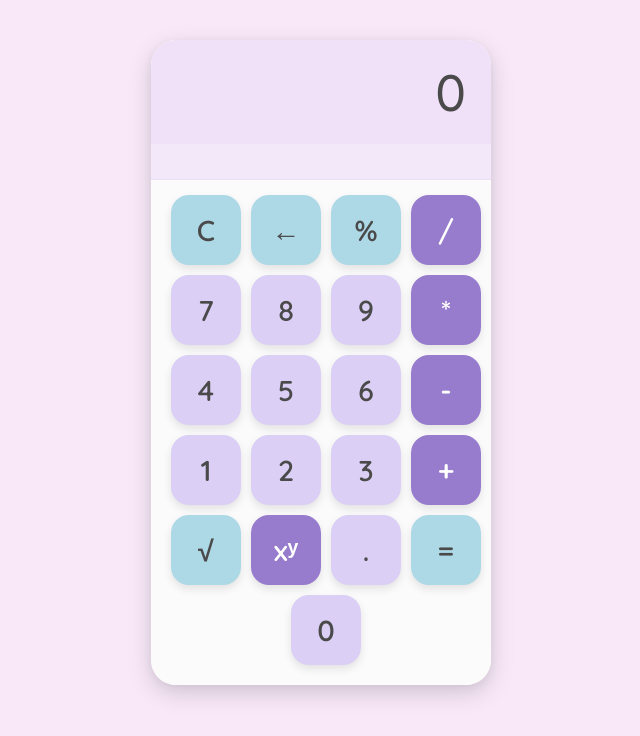
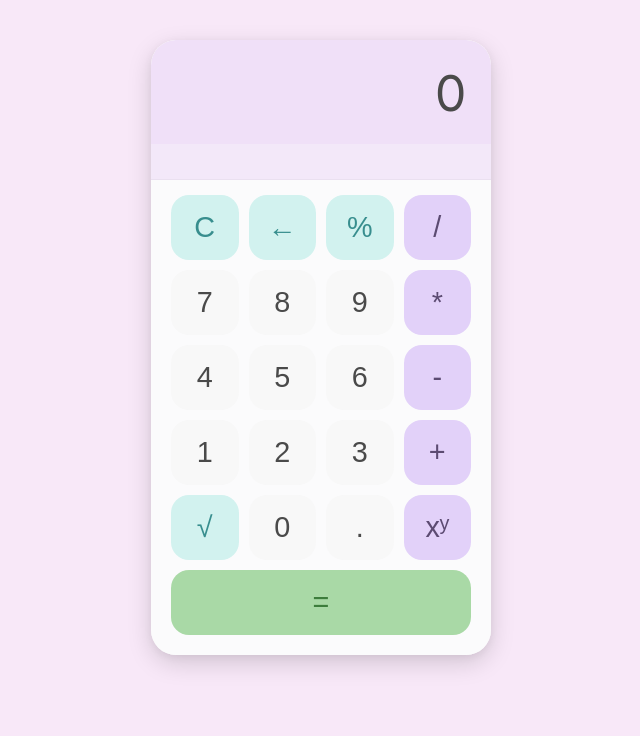
Before and after one commit to ferllak/angular-hesap-makinesi, an Angular app in the folder hesap-makinesi/: page / in a window 1280 px wide. Shown: the top 736 px of the page, without its empty margins (319-959 px from the left). Built offline with nearby package versions, Linux system fonts and the light colour scheme.

Commit message:
Hesap makinesi tuş düzeni güncellendi: 0 ve üslü sayı yerleri değişti, eşittir butonu alt satırı kapladı.

```diff
--- a/hesap-makinesi/src/app/button/button.html
+++ b/hesap-makinesi/src/app/button/button.html
@@ -1,2 +1,2 @@
 <button [class]="type" (click)="onClick()">
-  {{ value }} </button>
+  {{ text ? text : value }} </button>
--- a/hesap-makinesi/src/app/button/button.scss
+++ b/hesap-makinesi/src/app/button/button.scss
@@ -1,71 +1,63 @@
-/* Renk Paleti - FOTOĞRAFTA GÖRDÜĞÜM RENKLERE YAKIN */
-$ana-lila: #DCCFF5; // Genel buton arka planı
-$operator-lila: #977BCC; // Operatörler için daha koyu lila
-$action-acik-mavi: #ADD8E6; // C, ←, % için açık mavi (Fotoğraftaki açık maviye yakın)
-$equal-yesil: #8BC34A; // Eşittir için yeşil (Fotoğraftaki yeşile yakın)
-$sayi-yazi: #4A4A4A; // Sayılar için koyu gri yazı
-$operator-yazi: #FFFFFF; // Operatörler için beyaz yazı
+@use "sass:color"; // << Düzeltildi: Bu satır dosyanın en başında olmalı
 
-// Butonların temel boyutunu ve boşlukları buraya değişken olarak ekliyoruz
-$button-size: 70px; // Buton boyutu
-$grid-gap: 10px; // Izgara boşluğu
-
+/* ButtonComponent'in içindeki <button> elemanı için genel stiller */
 button {
-  padding: 0;
-  width: $button-size; // Sabit piksel genişliği
-  height: $button-size; // Sabit piksel yüksekliği (kare olması için)
+  width: 100%;
+  height: 65px;
+  border-radius: 18px;
   font-size: 1.8em;
+  font-weight: 500;
   border: none;
   cursor: pointer;
-  outline: none;
-  transition: background-color 0.2s ease, transform 0.1s ease, box-shadow 0.1s ease;
-  color: $sayi-yazi;
-  background-color: $ana-lila;
-  border-radius: 18px; // Yuvarlak köşeler
-  box-shadow: 0 4px 8px rgba(0, 0, 0, 0.1);
-  font-family: 'Quicksand', sans-serif;
-  font-weight: 600;
+  transition: background-color 0.2s ease, box-shadow 0.2s ease;
 
-  display: flex;
-  justify-content: center;
-  align-items: center;
+  // Varsayılan nötr renkler (eğer type sınıfı eşleşmezse)
+  background-color: #ECEFF4; // Açık gri
+  color: #4A4A4A; // Koyu gri yazı
 
-  /* Sayı Butonları */
-  &.number {
-    background-color: $ana-lila;
-    color: $sayi-yazi;
+  &:active {
+    transform: translateY(1px); // Tıklanınca hafifçe basılma efekti
+  }
 }
 
-  /* Operatör Butonları (+, -, *, /) */
-  &.operator {
-    background-color: $operator-lila;
-    color: $operator-yazi;
+/* Tipine göre buton stilleri */
+// Bu stiller Angular'daki [class]="type" bağlaması sayesinde uygulanır.
+// Örneğin: <button [class]="'number'"> -> <button class="number">
+button.number {
+  background-color: #F8F8F8;
+  &:hover {
+    background-color: #E0E0E0;
+  }
 }
 
-  /* İşlem Butonları (C, ←, %, √) */
-  &.action {
-    background-color: $action-acik-mavi;
-    color: $sayi-yazi;
+button.operator {
+  background-color: #E2D1F9; // Lila tonu
+  color: #5C4B72; // Koyu mor yazı
+  &:hover {
+    background-color: color.adjust(#E2D1F9, $lightness: -5%);
+  }
 }
 
-  /* Eşittir (=) Butonu - Özel Stil */
-  &.equal-button {
-    background-color: $equal-yesil;
-    color: $operator-yazi;
-    font-weight: 700;
+button.action {
+  background-color: #D2F2EF; // Aqua/turkuaz tonu
+  color: #388E8E; // Koyu turkuaz yazı
+  &:hover {
+    background-color: color.adjust(#D2F2EF, $lightness: -5%);
+  }
 }
 
-  /* "0" Butonu için özel stil */
-  &.span-two {
-    grid-column: span 2; // İki sütun kaplar
-    border-radius: 32px; // Oval bir görünüm için daha fazla yuvarlaklık
-    // Genişliğini hesaplıyoruz: (2 * buton boyutu) + (1 * boşluk)
-    width: calc( (2 * #{$button-size}) + #{$grid-gap} );
+/* Eşittir butonu için özel stil (eğer type="equal" kullanıldıysa) */
+button.equal { // type="equal" olarak tanımlandığı için class="equal" olur
+  background-color: #A9D9A6; // Yeşil tonu
+  color: #3D7D3C; // Koyu yeşil yazı
+  &:hover {
+    background-color: color.adjust(#A9D9A6, $lightness: -5%);
+  }
 }
 
-  /* Tıklama Efekti */
-  &:active {
-    transform: scale(0.95);
-    box-shadow: 0 2px 5px rgba(0, 0, 0, 0.2);
+/* app-button.span-two class'ı, calculator.html'de host elemente uygulanır */
+/* Bu nedenle, o elemanın içindeki butonu hedeflemeliyiz. */
+:host(.span-two) button {
+  // Bu kısım, 0 butonu için özel bir genişlik veya hizalama gerekiyorsa kullanılabilir.
+  // Şu an için calculator.scss'deki grid-column düzenlemesi yeterli olduğu için boş bırakıyorum.
 }
-}
--- a/hesap-makinesi/src/app/button/button.ts
+++ b/hesap-makinesi/src/app/button/button.ts
@@ -1,27 +1,31 @@
 import { Component, Input, Output, EventEmitter } from '@angular/core';
+import { CommonModule } from '@angular/common'; // Angular 17+ standalone component'ler için gerekli
 
 @Component({
   selector: 'app-button',
-  templateUrl: './button.html', // button.html dosyasını işaret eder
-  styleUrl: './button.scss'     // button.scss dosyasını işaret eder
+  standalone: true, // Bu bileşen bağımsız olarak kullanılabilir
+  imports: [CommonModule], // ngClass gibi direktifler için CommonModule gerekli
+  templateUrl: './button.html', // Butonun HTML şablonu
+  styleUrls: ['./button.scss'] // Butonun stil dosyası (çoğul 'styleUrls' doğru olan)
 })
 export class ButtonComponent {
-  // Dışarıdan gelecek buton değerini (örneğin '7', '+', 'C') alır.
+  // Dışarıdan gelecek butonun hesaplama değerini (örn: '7', '+', '^') alır.
   @Input() value: string = '';
 
-  // Dışarıdan gelecek buton tipini (number, operator, action) alır.
-  // Bu, farklı stiller uygulamak için kullanılır.
-  @Input() type: 'number' | 'operator' | 'action' = 'number';
+  // Dışarıdan gelecek butonun tipini (number, operator, action, equal) alır, stillendirme için.
+  @Input() type: 'number' | 'operator' | 'action' | 'equal' = 'number';
+
+  // Dışarıdan gelecek butonun görünen metnini alır (örn: 'xʸ' için 'xʸ', ama value '^' olabilir).
+  @Input() text: string = '';
 
   // Butona tıklandığında dışarıya (parent bileşene) olay yayan EventEmitter.
-  // string türünde bir değer (value) gönderecek.
-  @Output() buttonClick = new EventEmitter<string>();
+  // Bu olayın adı 'btnClick', calculator.html'deki (btnClick) ile eşleşmeli.
+  @Output() btnClick = new EventEmitter<string>();
 
   // Butona tıklandığında çalışacak metod.
   onClick() {
-    // buttonClick olayını yayar ve butonun değerini (value) gönderir.
-    this.buttonClick.emit(this.value);
-    // Konsola tıklanan butonun değerini yazdır (hata ayıklama için).
+    // btnClick olayını yayar ve butonun value'sunu gönderir.
+    this.btnClick.emit(this.value);
     console.log(`'${this.value}' değerine sahip butona tıklandı.`);
   }
 }
--- a/hesap-makinesi/src/app/calculator/calculator.html
+++ b/hesap-makinesi/src/app/calculator/calculator.html
@@ -6,31 +6,30 @@
   </div>
 
   <div class="button-grid">
-    <app-button value="C" type="action" (buttonClick)="pressClear()"></app-button>
-    <app-button value="←" type="action" (buttonClick)="pressBackspace()"></app-button>
-    <app-button value="%" type="action" (buttonClick)="pressPercent()"></app-button>
-    <app-button value="/" type="operator" (buttonClick)="pressOperator('/')"></app-button>
+    <app-button value="C" type="action" (btnClick)="pressClear()"></app-button>
+    <app-button value="←" type="action" (btnClick)="pressBackspace()"></app-button>
+    <app-button value="%" type="action" (btnClick)="pressPercent()"></app-button>
+    <app-button value="/" type="operator" (btnClick)="pressOperator('/')"></app-button>
 
-    <app-button value="7" type="number" (buttonClick)="pressNumber('7')"></app-button>
-    <app-button value="8" type="number" (buttonClick)="pressNumber('8')"></app-button>
-    <app-button value="9" type="number" (buttonClick)="pressNumber('9')"></app-button>
-    <app-button value="*" type="operator" (buttonClick)="pressOperator('*')"></app-button>
+    <app-button value="7" type="number" (btnClick)="pressNumber('7')"></app-button>
+    <app-button value="8" type="number" (btnClick)="pressNumber('8')"></app-button>
+    <app-button value="9" type="number" (btnClick)="pressNumber('9')"></app-button>
+    <app-button value="*" type="operator" (btnClick)="pressOperator('*')"></app-button>
 
-    <app-button value="4" type="number" (buttonClick)="pressNumber('4')"></app-button>
-    <app-button value="5" type="number" (buttonClick)="pressNumber('5')"></app-button>
-    <app-button value="6" type="number" (buttonClick)="pressNumber('6')"></app-button>
-    <app-button value="-" type="operator" (buttonClick)="pressOperator('-')"></app-button>
+    <app-button value="4" type="number" (btnClick)="pressNumber('4')"></app-button>
+    <app-button value="5" type="number" (btnClick)="pressNumber('5')"></app-button>
+    <app-button value="6" type="number" (btnClick)="pressNumber('6')"></app-button>
+    <app-button value="-" type="operator" (btnClick)="pressOperator('-')"></app-button>
 
-    <app-button value="1" type="number" (buttonClick)="pressNumber('1')"></app-button>
-    <app-button value="2" type="number" (buttonClick)="pressNumber('2')"></app-button>
-    <app-button value="3" type="number" (buttonClick)="pressNumber('3')"></app-button>
-    <app-button value="+" type="operator" (buttonClick)="pressOperator('+')"></app-button>
+    <app-button value="1" type="number" (btnClick)="pressNumber('1')"></app-button>
+    <app-button value="2" type="number" (btnClick)="pressNumber('2')"></app-button>
+    <app-button value="3" type="number" (btnClick)="pressNumber('3')"></app-button>
+    <app-button value="+" type="operator" (btnClick)="pressOperator('+')"></app-button>
 
-    <app-button value="√" type="action" (buttonClick)="pressSquareRoot()"></app-button>
-    <app-button value="xʸ" type="operator" (buttonClick)="pressOperator('^')"></app-button>
-    <app-button value="." type="number" (buttonClick)="pressNumber('.')"></app-button>
-    <app-button value="=" type="action" class="equal-button" (buttonClick)="pressEqual()"></app-button>
+    <app-button value="sqrt" type="action" text="√" (btnClick)="pressSquareRoot()"></app-button>
+    <app-button value="0" type="number" (btnClick)="pressNumber('0')"></app-button> <app-button value="." type="number" (btnClick)="pressNumber('.')"></app-button>
+    <app-button value="power" type="operator" text="xʸ" (btnClick)="pressOperator('^')"></app-button>
 
-    <app-button value="0" type="number" class="span-two" (buttonClick)="pressNumber('0')"></app-button>
+    <app-button value="equal" type="equal" class="equal-button" text="=" (btnClick)="pressEqual()"></app-button>
   </div>
 </div>
--- a/hesap-makinesi/src/app/calculator/calculator.scss
+++ b/hesap-makinesi/src/app/calculator/calculator.scss
@@ -1,6 +1,6 @@
-@use "sass:color";
+@use "sass:color"; // Sass modülü kullanımı
 
-/* FOTOĞRAFTAKİ İLK GÖRÜNÜME YAKIN RENK PALETİ VE GENEL STİLLER */
+/* RENK PALETİ VE GENEL STİLLER */
 $ana-arka-plan: #F0DAEE; // Genel sayfa arka planı (açık pembe/lavanta)
 $hesap-makinesi-arka-plan: #FBFBFC; // Hesap makinesi gövdesi (çok açık krem/beyaz)
 $ekran-arka-plan: #F0E0F8; // Ekran arka planı (açık lila)
@@ -24,12 +24,11 @@ $ana-font: 'Quicksand', sans-serif;
   background-color: $hesap-makinesi-arka-plan;
   border-radius: 25px; // Köşe yuvarlatması
   overflow: hidden;
-  // Eski border: 1px solid #ccc; kaldırıldı veya yoruma alındı.
 
   // Yeni, daha belirgin ve katmanlı gölge
   box-shadow:
-    0 8px 25px $golge-rengi-derin, // Daha koyu ve yaygın gölge
-    0 2px 8px $golge-rengi-hafif; // Daha hafif ve yakın gölge
+    0 8px 25px $golge-rengi-derin,
+    0 2px 8px $golge-rengi-hafif;
 
   font-family: $ana-font;
   box-sizing: border-box;
@@ -54,8 +53,8 @@ $ana-font: 'Quicksand', sans-serif;
   box-sizing: border-box;
   font-family: $ana-font;
   font-weight: 500;
-  border-top-left-radius: 25px; // Konteynerin köşelerine uyum
-  border-top-right-radius: 25px; // Konteynerin köşelerine uyum
+  border-top-left-radius: 25px;
+  border-top-right-radius: 25px;
 }
 
 /* Geçmiş Ekranı */
@@ -71,8 +70,7 @@ $ana-font: 'Quicksand', sans-serif;
   opacity: 0.7;
   font-family: $ana-font;
   font-weight: 400;
-  // Ekranın alt kenarı ile butonlar arasına bir çizgi hissi vermek için
-  border-bottom: 1px solid rgba(0, 0, 0, 0.05); // Çok ince ve açık bir çizgi
+  border-bottom: 1px solid rgba(0, 0, 0, 0.05);
 }
 
 /* Buton Izgarası */
@@ -83,77 +81,18 @@ $ana-font: 'Quicksand', sans-serif;
   padding: 15px 20px 20px 20px;
   background-color: $hesap-makinesi-arka-plan;
   box-sizing: border-box;
-
-  app-button:last-child {
-    grid-column: 2 / span 2;
-    justify-self: center;
-    align-self: center;
-  }
 }
 
-/* BUTONLAR İÇİN EK STİLLER (Eğer button.scss'te yeterli değilse) */
-/* Burası, button.ts'teki @Input()'lar ile gelen type'lara göre stil uygulayacak */
-/* Eğer button.scss dosyanız varsa, bu kısım orada olmalı. */
-/* Eğer yoksa ve ButtonComponent'inize dahilse, buraya ekleyebilirsiniz. */
-
-app-button {
-    // app-button elemanının kendisi display: block veya inline-block olmalı
-    // Genellikle Angular component selector'ları varsayılan olarak inline'dır.
-    // CSS'ini button/button.scss'e eklemek daha doğru olacaktır.
+/* app-button elementine eklenen sınıflara göre stil atama */
+app-button.equal-button {
+  grid-column: 1 / -1; /* Eşittir butonunu ilk sütundan son sütuna kadar yay */
 }
 
-// ButtonComponent'in içindeki butonu hedeflemek için (eğer button.scss'te değilse)
-app-button button {
-  width: 100%;
-  height: 65px; // Butonların yüksekliği
-  border-radius: 18px; // Yuvarlak köşeler
-  font-size: 1.8em; // Font büyüklüğü
-  font-weight: 500;
-  border: none; // Çerçevesiz butonlar
-  cursor: pointer;
-  transition: background-color 0.2s ease, box-shadow 0.2s ease;
-
-  // Nötr renkler
-  background-color: #ECEFF4; // Açık gri
-  color: #4A4A4A; // Koyu gri yazı
-
-  &:active {
-    transform: translateY(1px); // Tıklanınca hafifçe basılma efekti
-  }
+app-button.equal-button button {
+  width: 100%; /* Butonun kendisi de tüm genişliği kaplasın */
 }
 
-app-button.number button {
-  background-color: #F8F8F8;
-  &:hover {
-    background-color: #E0E0E0;
-  }
+/* Geniş buton (0 butonu için) */
+app-button.span-two {
+  grid-column: 1 / span 2; /* Sıfır butonunu ilk sütundan başlayıp 2 sütun kapla */
 }
-
-app-button.operator button {
-  background-color: #E2D1F9; // Lila tonu
-  color: #5C4B72; // Koyu mor yazı
-  &:hover {
-    background-color: color.adjust(#E2D1F9, $lightness: -5%);
-  }
-}
-
-app-button.action button {
-  background-color: #D2F2EF; // Aqua/turkuaz tonu
-  color: #388E8E; // Koyu turkuaz yazı
-  &:hover {
-    background-color: color.adjust(#D2F2EF, $lightness: -5%);
-  }
-}
-
-app-button .equal-button {
-  background-color: #A9D9A6; // Yeşil tonu
-  color: #3D7D3C; // Koyu yeşil yazı
-  &:hover {
-    background-color: color.adjust(#A9D9A6, $lightness: -5%);
-  }
-}
-
-// Geniş buton (0 butonu için)
-app-button.span-two button {
-  // width: 100%; // Zaten %100 genişliğinde olacak
-}
--- a/hesap-makinesi/src/app/calculator/calculator.ts
+++ b/hesap-makinesi/src/app/calculator/calculator.ts
@@ -1,83 +1,90 @@
-import { Component } from '@angular/core';
-import { CommonModule } from '@angular/common'; // << Ekledik: ngFor gibi direktifler için gerekli
-import { ButtonComponent } from '../button/button'; // << Ekledik: ButtonComponent'i import et
+import { Component, OnInit } from '@angular/core'; // OnInit ekledik
+import { CommonModule } from '@angular/common';
+import { ButtonComponent } from '../button/button';
 
 @Component({
   selector: 'app-calculator',
-  standalone: true, // << Bu da bağımsız bileşen olmalı, aksi halde AppComponent tanımaz
+  standalone: true,
   imports: [
-    CommonModule, // << ngFor gibi yapısal direktifleri kullanabilmek için
-    ButtonComponent // << calculator.html'deki app-button elemanını tanımak için
+    CommonModule,
+    ButtonComponent
   ],
   templateUrl: './calculator.html',
   styleUrls: ['./calculator.scss']
 })
-export class CalculatorComponent {
-  currentInput: string = '0';
-  history: string[] = [];
-  private historyLimit: number = 5;
-  private firstOperand: number | null = null;
-  private operator: string | null = null;
-  private waitingForSecondOperand: boolean = false;
+export class CalculatorComponent implements OnInit { // OnInit implementasyonu
+  currentInput: string = '0'; // Ekran üzerinde gösterilen anlık girdi veya sonuç
+  history: string[] = [];     // Hesaplama geçmişini tutar
+  private historyLimit: number = 5; // Geçmişte gösterilecek maksimum kayıt sayısı
+  private firstOperand: number | null = null; // İlk işlenen sayı
+  private operator: string | null = null;     // Mevcut operatör (+, -, *, /, ^)
+  private waitingForSecondOperand: boolean = false; // İkinci sayının girilmesini bekleyip beklemediği
 
   constructor() { }
 
   ngOnInit() {
-
+    // Bileşen başlatıldığında çalışacak kodlar (şu an için boş)
   }
 
+  // Sayı butonlarına basıldığında
   pressNumber(num: string) {
     if (this.currentInput === '0' || this.waitingForSecondOperand) {
-      this.currentInput = num;
+      this.currentInput = num; // Eğer '0' ise veya yeni sayı bekleniyorsa, ekranı yeni sayıyla değiştir
       this.waitingForSecondOperand = false;
     } else {
-      this.currentInput += num;
+      this.currentInput += num; // Değilse, sayıyı mevcut girdiye ekle
     }
   }
 
+  // Operatör butonlarına basıldığında (+, -, *, /, ^)
   pressOperator(op: string) {
     if (this.firstOperand === null) {
-      this.firstOperand = parseFloat(this.currentInput);
+      this.firstOperand = parseFloat(this.currentInput); // İlk operantı ayarla
     } else if (!this.waitingForSecondOperand) {
+      // Eğer zaten bir ilk operant ve operatör varsa, önceki işlemi tamamla
       const result = this.calculate(this.firstOperand, this.operator!, parseFloat(this.currentInput));
       this.addHistoryEntry(`${this.firstOperand} ${this.operator} ${parseFloat(this.currentInput)} = ${result}`);
-      this.currentInput = result.toString();
-      this.firstOperand = result;
+      this.currentInput = result.toString(); // Sonucu ekrana yaz
+      this.firstOperand = result; // Sonucu yeni ilk operant yap
     }
-    this.operator = op;
-    this.waitingForSecondOperand = true;
+    this.operator = op; // Yeni operatörü ayarla
+    this.waitingForSecondOperand = true; // İkinci operantı beklemeye başla
   }
 
+  // Eşittir butonuna basıldığında
   pressEqual() {
     if (this.firstOperand !== null && this.operator !== null && !this.waitingForSecondOperand) {
-      const secondOperand = parseFloat(this.currentInput);
-      const result = this.calculate(this.firstOperand, this.operator, secondOperand);
+      const secondOperand = parseFloat(this.currentInput); // İkinci operantı al
+      const result = this.calculate(this.firstOperand, this.operator, secondOperand); // Hesaplamayı yap
 
-      this.addHistoryEntry(`${this.firstOperand} ${this.operator} ${secondOperand} = ${result}`);
+      this.addHistoryEntry(`${this.firstOperand} ${this.operator} ${secondOperand} = ${result}`); // Geçmişe ekle
 
-      this.currentInput = result.toString();
-      this.firstOperand = null;
-      this.operator = null;
-      this.waitingForSecondOperand = false;
+      this.currentInput = result.toString(); // Sonucu ekrana yaz
+      this.firstOperand = null; // İlk operantı sıfırla
+      this.operator = null;     // Operatörü sıfırla
+      this.waitingForSecondOperand = false; // Yeni işleme hazır ol
     }
   }
 
+  // Temizle (C) butonuna basıldığında
   pressClear() {
     this.currentInput = '0';
     this.firstOperand = null;
     this.operator = null;
     this.waitingForSecondOperand = false;
-    this.history = [];
+    this.history = []; // Geçmişi de temizle
   }
 
+  // Geri al (←) butonuna basıldığında
   pressBackspace() {
     if (this.currentInput.length > 1) {
-      this.currentInput = this.currentInput.slice(0, -1);
+      this.currentInput = this.currentInput.slice(0, -1); // Son karakteri sil
     } else {
-      this.currentInput = '0';
+      this.currentInput = '0'; // Tek karakter kaldıysa veya boşsa '0' yap
     }
   }
 
+  // Yüzde (%) butonuna basıldığında
   pressPercent() {
     const num = parseFloat(this.currentInput);
     if (!isNaN(num)) {
@@ -90,9 +97,10 @@ export class CalculatorComponent {
     }
   }
 
+  // Karekök (√) butonuna basıldığında
   pressSquareRoot() {
     const num = parseFloat(this.currentInput);
-    if (!isNaN(num) && num >= 0) {
+    if (!isNaN(num) && num >= 0) { // Sadece pozitif sayıların karekökünü al
       const result = Math.sqrt(num);
       this.addHistoryEntry(`√${num} = ${result}`);
       this.currentInput = result.toString();
@@ -108,13 +116,15 @@ export class CalculatorComponent {
     }
   }
 
+  // Geçmişe girdi ekler
   private addHistoryEntry(entry: string) {
     this.history.push(entry);
     if (this.history.length > this.historyLimit) {
-      this.history.shift();
+      this.history.shift(); // En eski kaydı sil (limit aşılırsa)
     }
   }
 
+  // Temel hesaplama mantığı
   calculate(num1: number, op: string, num2: number): number {
     switch (op) {
       case '+': return num1 + num2;
@@ -123,11 +133,11 @@ export class CalculatorComponent {
       case '/':
         if (num2 === 0) {
           alert('Sıfıra bölme yapılamaz!');
-          return NaN;
+          return NaN; // Hata durumunda NaN döndür
         }
         return num1 / num2;
-      case '^': return Math.pow(num1, num2);
-      default: return NaN;
+      case '^': return Math.pow(num1, num2); // Üslü sayı hesaplama
+      default: return NaN; // Tanımsız operatör durumunda
     }
   }
 }
```
Lines whose indentation alone changed are shown as unchanged.
